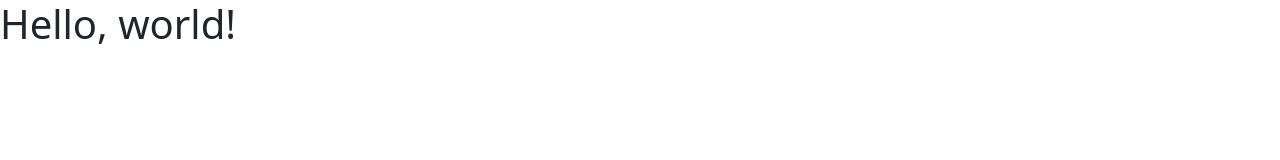
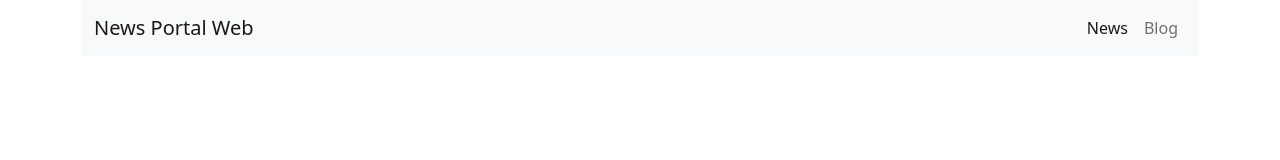
Before and after one commit to AfsanaReem/Daily_news, a plain HTML site: page index.html in a window 1280 px wide. Drawn offline with nearby package versions, Linux system fonts and the light colour scheme.

Commit message:
Navbar Added

```diff
--- a/index.html
+++ b/index.html
@@ -10,7 +10,34 @@
 </head>
 
 <body>
-    <h1>Hello, world!</h1>
+    <header>
+        <!-- navbar starts -->
+        <section class="container">
+            <nav class="navbar navbar-expand-lg bg-light">
+                <div class="container-fluid">
+                    <a class="navbar-brand" href="index.html">News Portal Web</a>
+                    <button class="navbar-toggler" type="button" data-bs-toggle="collapse" data-bs-target="#navbarNav"
+                        aria-controls="navbarNav" aria-expanded="false" aria-label="Toggle navigation">
+                        <span class="navbar-toggler-icon"></span>
+                    </button>
+                    <div class="collapse navbar-collapse justify-content-end" id="navbarNav">
+                        <ul class="navbar-nav">
+                            <li class="nav-item">
+                                <a class="nav-link active" aria-current="page" href="#">News</a>
+                            </li>
+                            <li class="nav-item">
+                                <a class="nav-link" href="#">Blog</a>
+                            </li>
+                        </ul>
+                    </div>
+                </div>
+            </nav>
+        </section>
+        <!-- navbar ends -->
+    </header>
+    <main>
+
+    </main>
     <script src="https://cdn.jsdelivr.net/npm/bootstrap@5.2.0/dist/js/bootstrap.bundle.min.js"
         integrity="sha384-A3rJD856KowSb7dwlZdYEkO39Gagi7vIsF0jrRAoQmDKKtQBHUuLZ9AsSv4jD4Xa"
         crossorigin="anonymous"></script>
```
